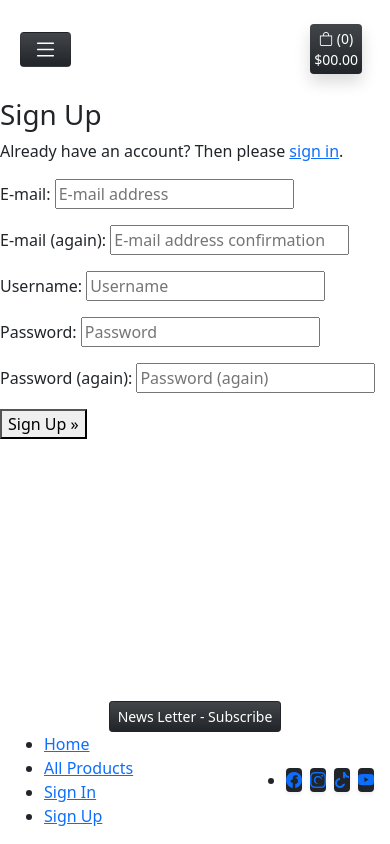
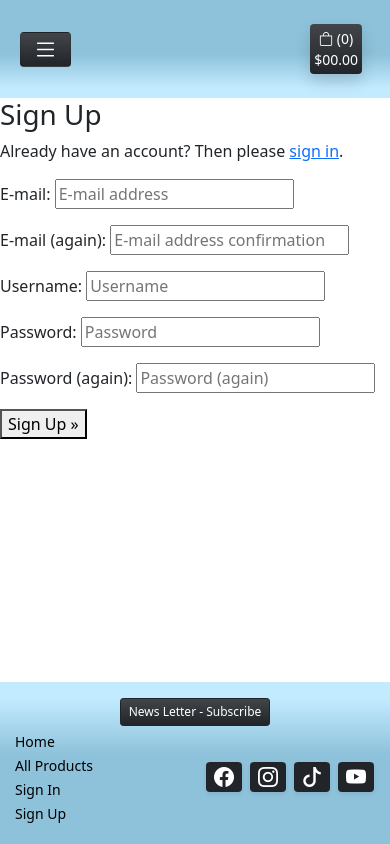
Before and after one commit to guisgrande/fifth-project-ci, a Django app: page /accounts/signup/ in a window 390 px wide. Run offline with Django 3.2, Linux system fonts and the light colour scheme; some libraries are stand-ins or nearby versions.

Commit message:
Add style for footer and nav and media queries

```diff
--- a/static/css/style.css
+++ b/static/css/style.css
@@ -2,8 +2,48 @@
 
 /* Background */
 
-.bg-cst-blue {
-    background-color: #adcfcc;
+.bg-cst-blue-top {
+    background: linear-gradient(0deg, rgba(195,235,255,1) 10%, rgba(141,194,218,1) 45%);
+}
+
+.bg-cst-blue-bottom {
+    background: linear-gradient(180deg, rgba(195,235,255,1) 10%, rgba(141,194,218,1) 45%);
+}
+
+/* !! Style for footer elements !! */
+
+#list-web-link>li>a {
+    font-size: 14px;
+}
+
+.social-list {
+    border: 1px solid #FF6607;
+}
+
+.social-link {
+    color: #ffffff;
+    font-size: 25px;
+    padding: 10px;
+}
+
+.social-link:hover {
+    color: rgb(211, 211, 211);
+    text-shadow: 1px 2px 2px #6b949b;
+}
+
+.list-clear {
+    list-style: none;
+}
+
+.footer-link {
+    text-decoration: none;
+    color: black;
+}
+
+.footer-link:hover {
+    font-weight: bold;
+    color:#202122;
+    text-shadow: 1px 2px 2px #6b949b;
 }
 
 /* Messages and Toasts */
@@ -24,6 +64,7 @@
 }
 
 /* from CSS-tricks.com: https://css-tricks.com/snippets/css/css-triangle/ */
+
 .arrow-up {
     width: 0;
     height: 0;
@@ -36,6 +77,7 @@
 }
 
 /* Convenience classes - colors copied from Bootstrap */
+
 .arrow-primary {
     border-bottom-color: #007bff !important;
 }
@@ -80,3 +122,54 @@
 .remove-item {
     cursor: pointer;
 }
+
+/* !! Media queries !! */
+
+@media screen and (max-width: 700px) {
+
+/* Querie for footer elements */
+
+#news-container>button {
+    font-size: 12px;
+}
+
+#list-web-link {
+    padding: 3px;
+}
+
+#list-web-link>li>a {
+    font-size: 14px;
+}
+
+.social-link {
+    font-size: 20px;
+    padding: 8px;
+}
+
+}
+
+@media screen and (max-width: 500px) {
+
+/* Querie for footer elements */
+
+#social-container {
+    justify-content: center !important;
+}
+
+}
+
+@media screen and (max-width: 300px) {
+
+/* Querie for footer elements */
+
+#container-link-social {
+    flex-direction: column !important;
+}
+
+#link-container {
+    margin-top: 10px;
+    display: flex;
+    justify-content: center !important;
+}
+
+}
```
